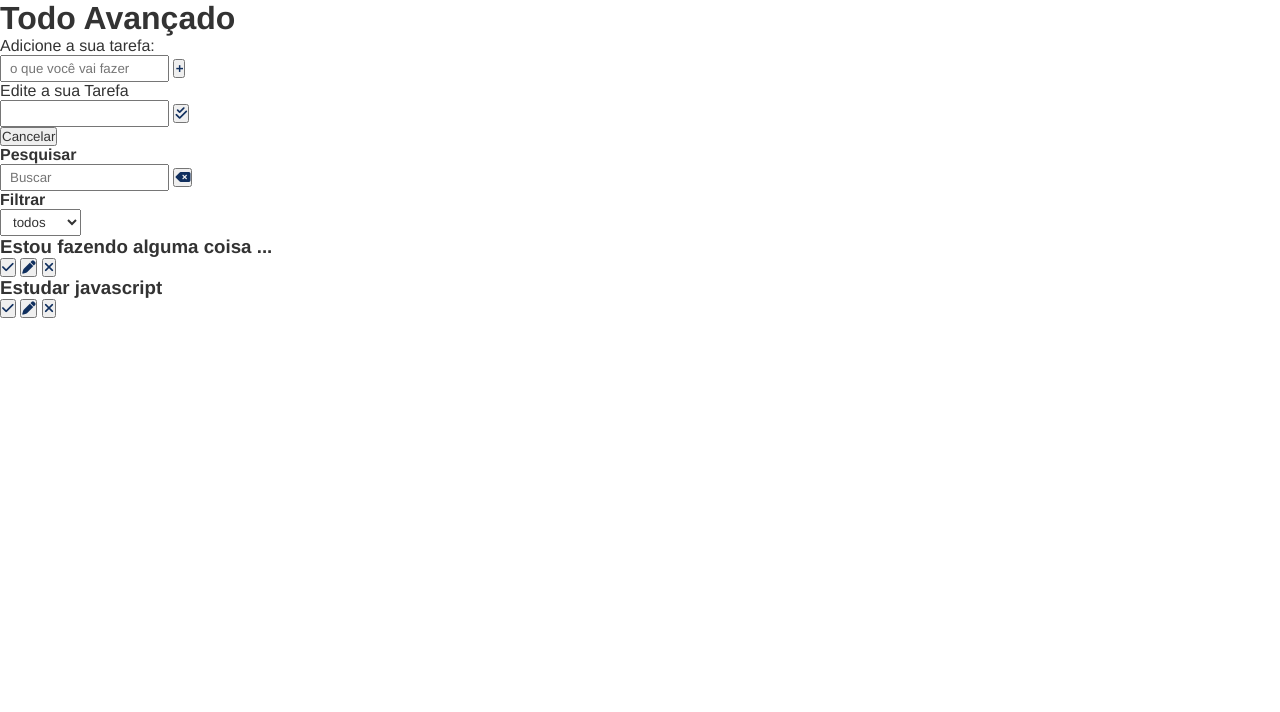
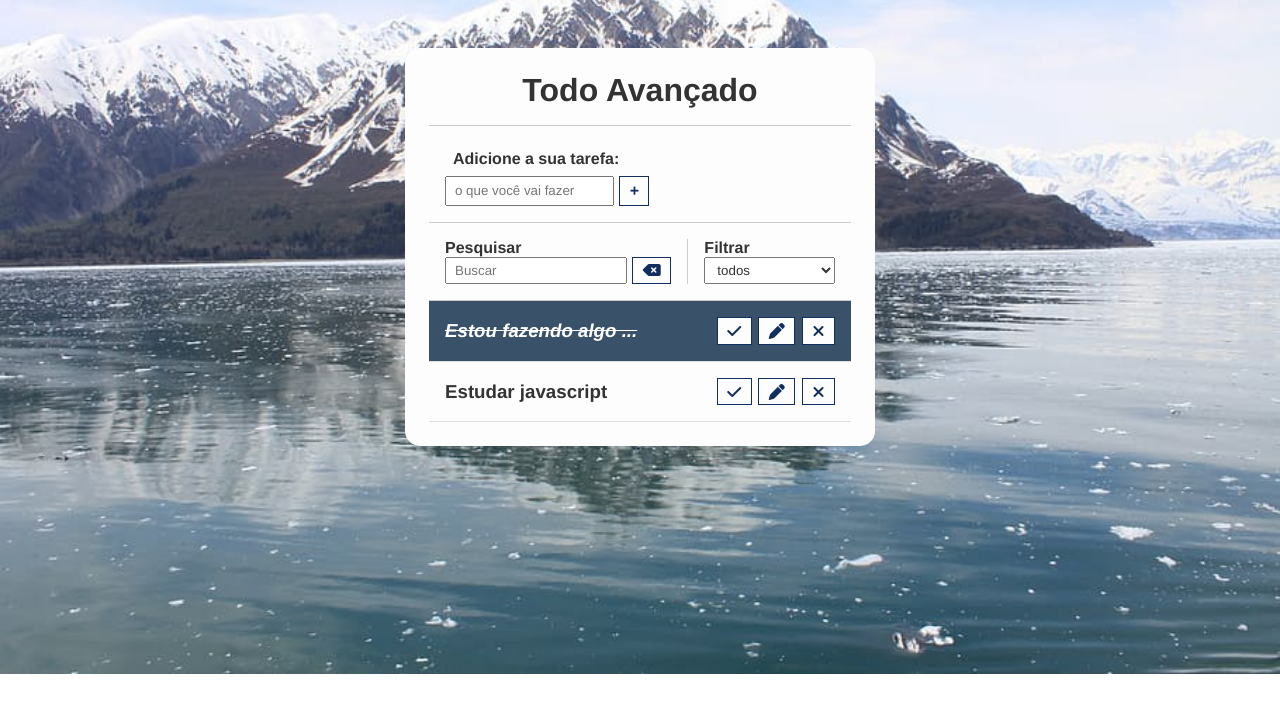
Before and after one commit to Jpasilva1985/teste-code, a plain HTML site: page index.html in a window 1280 px wide. Drawn offline with Linux system fonts and the light colour scheme.

Commit message:
finalizando o css

```diff
--- a/css/style.css
+++ b/css/style.css
@@ -6,13 +6,17 @@
     box-sizing: border-box;
 }
 body{
+    background-image: url("../img/banner.jpg");
+    background-size: cover;
     background-position: center;
-    background-size: cover;
+    background-repeat: no-repeat;
+    min-height: 100%;
+
 }
-.button {
+button {
     background-color: #fdfdfd;
     color: #102f5e;
-    border: #102f5e;
+    border: 1px solid #102f5e;
     padding: .3rem .6rem;
     font-size: 1rem;
     cursor: pointer;
@@ -37,3 +41,107 @@ button i {
 input, select {
     padding: 0.25rem 0.5rem;
 }
+
+
+.hide{
+    display: none;
+}
+
+.todo-container{
+    max-width: 470px;
+    margin: 3rem auto ;
+    background-color: #fdfdfd;
+    padding: 1.5rem;
+    border-radius: 15px;
+}
+.todo-container header{
+    text-align: center;
+    padding: 0 1rem 1rem ;
+    border-bottom: 1px solid #ccc;
+}
+
+
+#todo-form, #edit-form{
+    padding: 1rem;
+    border-bottom: 1px solid #ccc;
+}
+
+#todo-form p,
+#edit-form p{
+    margin: .5rem;
+    font-weight: bold;
+}
+
+.form-control {
+    display: flex;
+}
+.form-control input{
+    margin-right: 0.3rem;
+}
+#cancel-edit-btn{
+    margin-top: 1rem;
+}
+
+#toolbar{
+    padding: 1rem;
+    border-bottom: 1px solid #ccc;
+    display: flex;
+}
+#toolbar h4{
+    margin-bottom: 0,5rem;
+}
+#search{
+    border-right: 1px solid #ccc;
+    padding-right: 1rem;
+    margin-right: 1rem;
+    width: 65%;
+    display: flex;
+    flex-direction: column;
+}
+#search form{
+    display: flex;
+}
+#search input{
+    width: 100%;
+    margin-right: 0.3rem;
+}
+#filter{
+    width: 35%;
+    display: flex;
+    flex-direction: column;
+}
+#filter select{
+    flex: 1;
+}
+
+.todo{
+    display: flex;
+    justify-content: space-around;
+    align-items: center;
+    padding: 1rem;
+    border-bottom: 1px solid #ddd;
+    transition: .3s;
+}
+.todo h3 {
+    flex: 1;
+    font-size: 1,9rem;
+}
+
+.todo button{
+    margin-left: 0.4rem;
+}
+.done{
+    background-color:#395169 ;
+}
+.done h3{
+    color: #fff;
+    text-decoration: line-through;
+    font-style: italic;
+}
+
+
+@media screen and (max-width:500px ){
+     body{
+        min-height: calc(100vh - 48px);
+     }
+}
--- a/index.html
+++ b/index.html
@@ -14,7 +14,7 @@
 </head>
 
 <body>
-    <div class="todocontainer">
+    <div class="todo-container">
         <header>
             <h1>Todo Avançado</h1>
         </header>
@@ -28,7 +28,7 @@
             </div>
         </form>
 
-        <form action="" id="edit-form">
+        <form action="" id="edit-form" class="hide">
             <p>Edite a sua Tarefa</p>
             <div class="form-control">
                 <input type="text" id="edit-input">
@@ -39,8 +39,8 @@
             <button id="cancel-edit-btn">Cancelar</button>
         </form>
 
-        <div id="toobar">
-            <div id="seacher">
+        <div id="toolbar">
+            <div id="search">
                 <h4>Pesquisar</h4>
                 <form action="">
                     <input type="text" name="" id="search-input" placeholder="Buscar">
@@ -59,8 +59,8 @@
             </div>
         </div>
         <div id="todo-list">
-            <div class="todo">
-                <h3>Estou fazendo alguma coisa ...</h3>
+            <div class="todo done">
+                <h3>Estou fazendo algo ...</h3>
                 <button class="finish-todo">
                     <i class="fa-solid fa-check"></i>
                 </button>
```
Also changed, not shown: img/banner.jpg (added).
